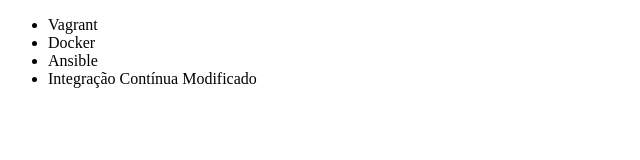
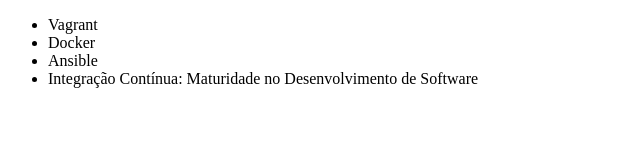
Before and after one commit to CarlosLiveira/alura-git, a plain HTML site: page index.html in a window 1280 px wide. Shown: the whole page, without its empty margins (0-640 px from the left). Drawn offline with Linux system fonts and the light colour scheme.

Commit message:
Renomeando curso de Integração Contínua

```diff
--- a/index.html
+++ b/index.html
@@ -9,7 +9,7 @@
         <li>Vagrant</li>
         <li>Docker</li>
         <li>Ansible</li>
-        <li>Integração Contínua Modificado</li>
+        <li>Integração Contínua: Maturidade no Desenvolvimento de Software</li>
     </ul>
 </body>
 </html>
```
